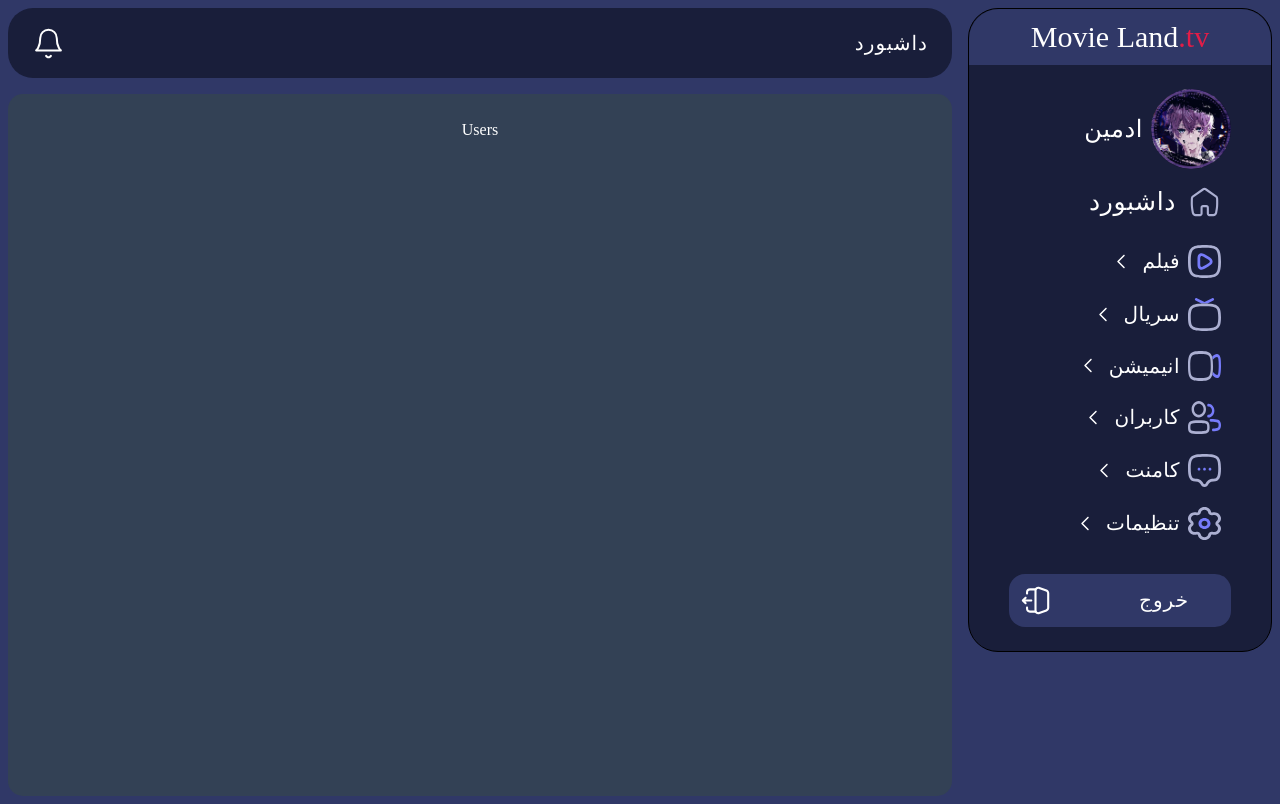
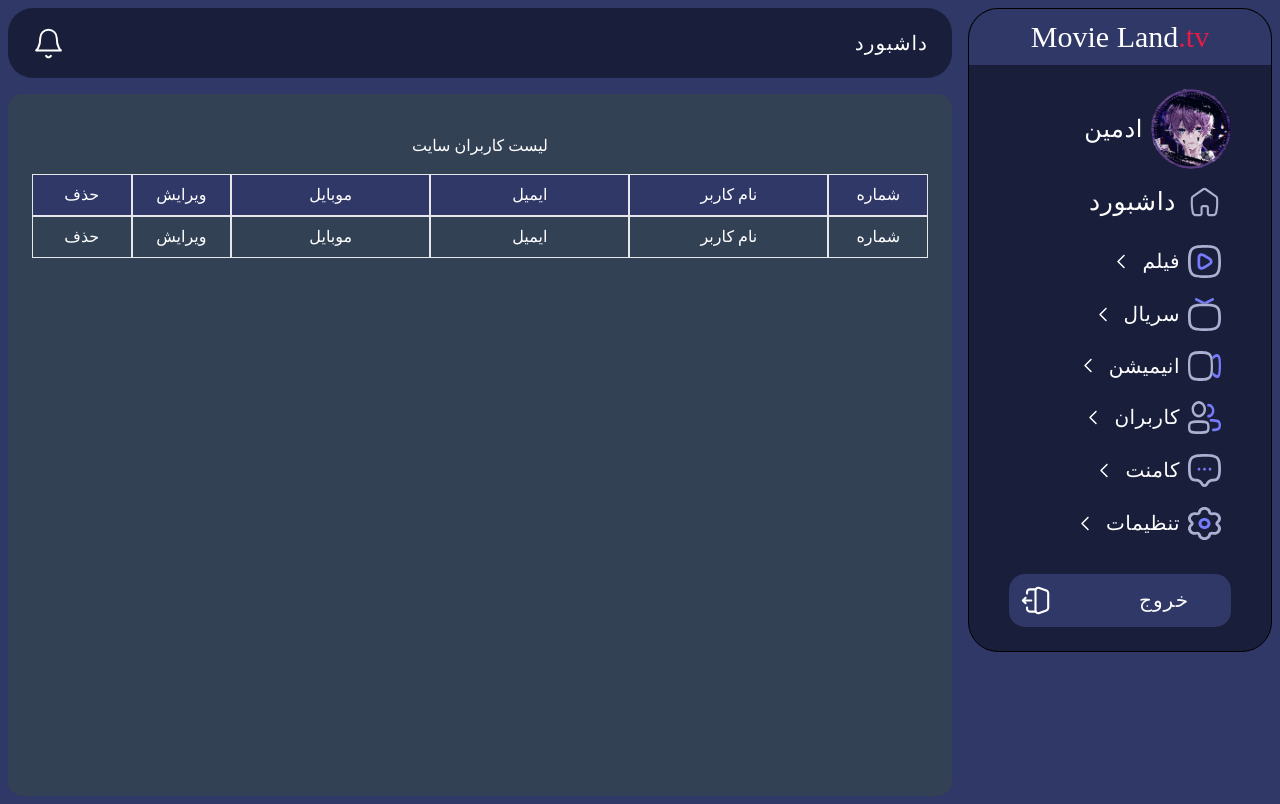
Before and after one commit to NasrinShakery/cms_movies, a React (Vite) app: page /Users in a window 1280 px wide. Built offline with nearby package versions, Linux system fonts and the light colour scheme; a web font is replaced by a local one.

Commit message:
:style: userList

```diff
--- a/src/pages/Users/Users.jsx
+++ b/src/pages/Users/Users.jsx
@@ -2,7 +2,26 @@ import React from 'react'
 
 const Users = () => {
   return (
-    <div>Users</div>
+    <>
+    <h3 className='p-4'>لیست کاربران سایت</h3>
+      <div className='grid grid-cols-9'>
+        <div className='col-span-1 border p-2 bg-blueSpace'> شماره </div>
+        <div className='col-span-2 border p-2 bg-blueSpace'>نام کاربر</div>
+        <div className='col-span-2 border p-2 bg-blueSpace'> ایمیل </div>
+        <div className='col-span-2 border p-2 bg-blueSpace'>موبایل</div>
+        <div className='col-span-1 border p-2 bg-blueSpace'>ویرایش</div>
+        <div className='col-span-1 border p-2 bg-blueSpace'>حذف</div>
+      </div>
+      <div className='grid grid-cols-9'>
+        <div className='col-span-1 border p-2'> شماره </div>
+        <div className='col-span-2 border p-2'>نام کاربر</div>
+        <div className='col-span-2 border p-2'> ایمیل </div>
+        <div className='col-span-2 border p-2'>موبایل</div>
+        <div className='col-span-1 border p-2'>ویرایش</div>
+        <div className='col-span-1 border p-2'>حذف</div>
+      </div>
+
+    </>
   )
 }
 
```
